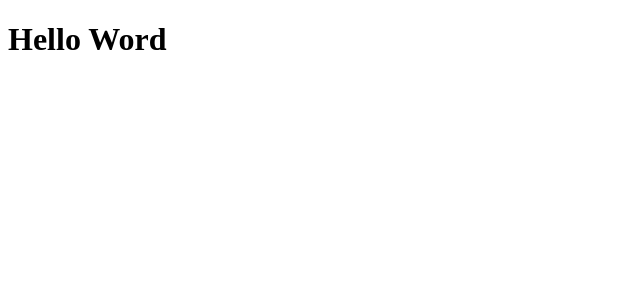
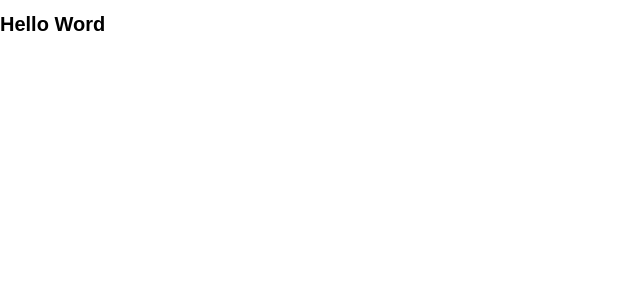
Before and after one commit to cauealb/projects-React, a React (Vite) app in the folder 05-coffe-delivey/: page / in a window 1280 px wide. Shown: the top 300 px of the page, without its empty margins (0-640 px from the left). Built offline with nearby package versions, Linux system fonts and the light colour scheme.

Commit message:
style: Criando um theme e um CSSGlobal para a aplicação

```diff
--- a/05-coffe-delivey/src/App.tsx
+++ b/05-coffe-delivey/src/App.tsx
@@ -1,7 +1,14 @@
+import { ThemeProvider } from "styled-components"
+import { ThemeGlobal } from "./theme/ThemeGlobal"
+import { CSSGlobalDefault } from "./theme/global"
+
 export function App() {
    return (
     <>
-      <h1>Hello Word</h1>
+      <ThemeProvider theme={ThemeGlobal}>
+        <h1>Hello Word</h1>
+         <CSSGlobalDefault />
+      </ThemeProvider>
     </>
    )
 
--- /dev/null
+++ b/05-coffe-delivey/src/theme/ThemeGlobal.ts
@@ -0,0 +1,4 @@
+export const ThemeGlobal = {
+    '--white': '#fff',
+
+}
--- a/05-coffe-delivey/src/theme/theme.ts
+++ b/05-coffe-delivey/src/theme/global.ts
@@ -1,6 +1,6 @@
 import {createGlobalStyle} from "styled-components";
 
-export const theme = createGlobalStyle`
+export const CSSGlobalDefault = createGlobalStyle`
     html {
         min-height: 100vh;
     }
@@ -10,6 +10,7 @@ export const theme = createGlobalStyle`
         margin: 0;
         padding: 0;
 
-        font-size: 62.5%
+        font-size: 62.5%;
+        font-family: sans-serif
     }
 `
```
Also changed, not shown: 2 other files (tests, documents, lock files or other folders).
